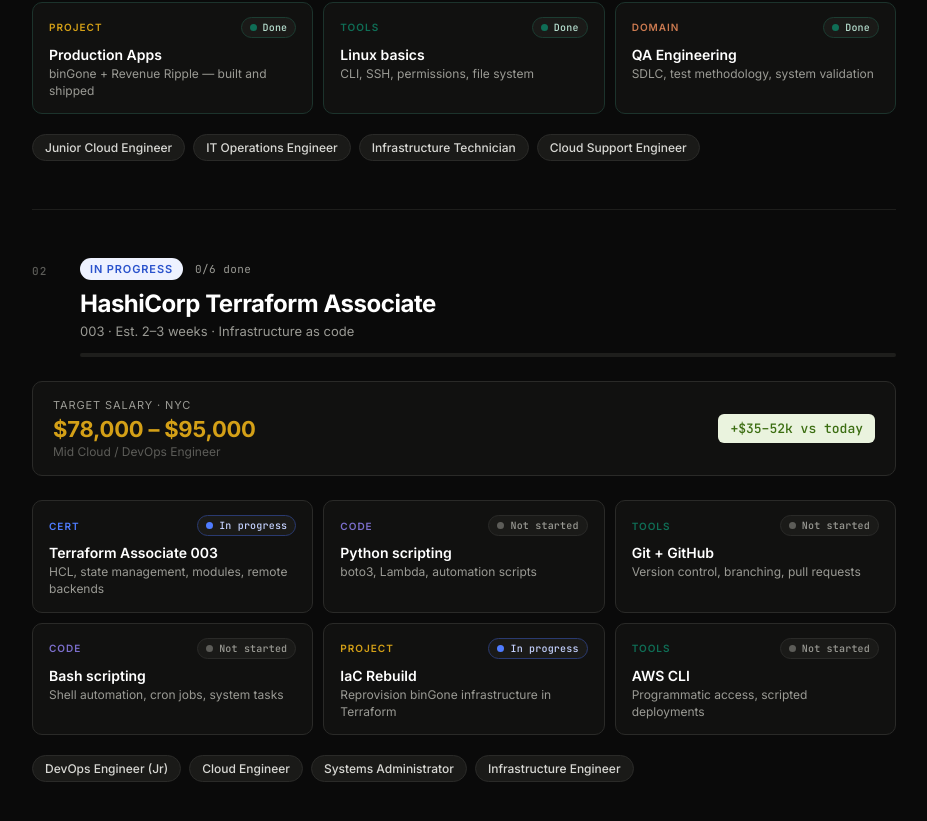
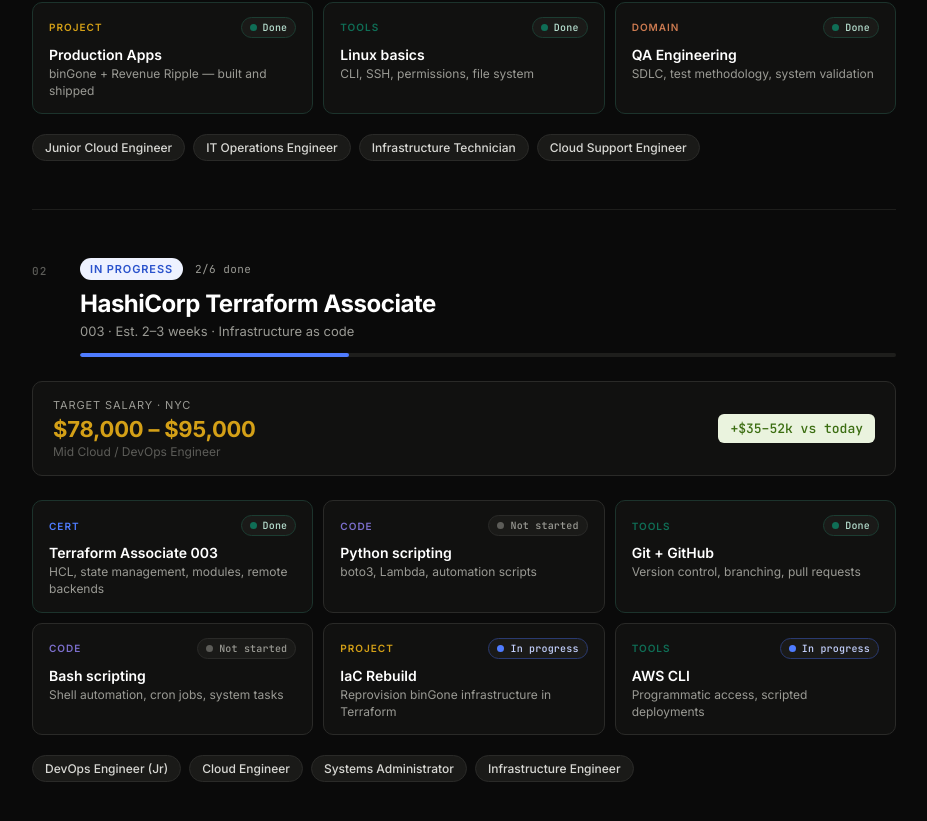
Before and after one commit to nosobasic/cloud-engineer-roadmap, a React (Vite) app in the folder apps/roadmap/: page / in a window 1280 px wide. Shown: the part 937-1758 px from the top of the page, without its empty margins (176-1103 px from the left). Built offline with nearby package versions, Linux system fonts and the light colour scheme.

Commit message:
Update Terraform, Git, and AWS CLI roadmap progress

```diff
--- a/apps/roadmap/src/data/roadmap.js
+++ b/apps/roadmap/src/data/roadmap.js
@@ -155,7 +155,7 @@ export const PHASES = [
         category: 'Cert',
         name: 'Terraform Associate 003',
         summary: 'HCL, state management, modules, remote backends',
-        defaultStatus: 'in-progress',
+        defaultStatus: 'done',
         notes:
           'Exam domains: IaC concepts, Terraform purpose, internals (state, providers, plugins), usage (init/plan/apply/destroy), collaborate (modules, backends, workspaces), and Cloud / policy extras. This repo is your lab: root module, child modules, variables, outputs, and a tfvars example. Know why state exists and why you never commit it.',
         resources: [
@@ -191,7 +191,7 @@ export const PHASES = [
         category: 'Tools',
         name: 'Git + GitHub',
         summary: 'Version control, branching, pull requests',
-        defaultStatus: 'not-started',
+        defaultStatus: 'done',
         notes:
           'IaC without Git is just clicking slower. Practice a trunk-based or short-lived branch workflow: feature branch, plan in CI later, PR description that explains the why. Never force-push main. Know git status, diff, log, and how to undo a local commit you have not pushed.',
         resources: [
@@ -243,7 +243,7 @@ export const PHASES = [
         category: 'Tools',
         name: 'AWS CLI',
         summary: 'Programmatic access, scripted deployments',
-        defaultStatus: 'not-started',
+        defaultStatus: 'in-progress',
         notes:
           'CLI is how you debug what Terraform just did. Practice aws sts get-caller-identity, describe-instances, elbv2 describe-load-balancers, and rds describe-db-instances filtered by the tags this stack applies. Profiles beat hardcoded keys. Never paste secrets into chat or git.',
         resources: [
```
Also changed, not shown: apps/roadmap/public/progress.json (+5 -5 lines).
